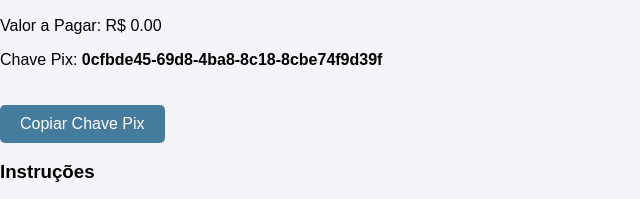
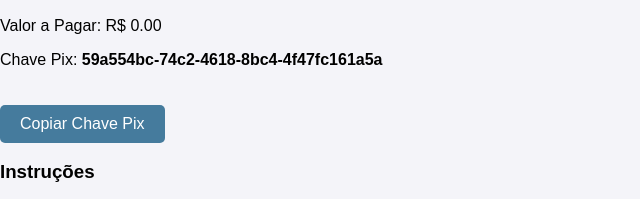
Before and after one commit to ASTROSANZ/Exometacards, a website: page public/confirmation.html in a window 1280 px wide. Shown: the part 171-370 px from the top of the page, 0-640 px from the left. Drawn offline with Linux system fonts and the light colour scheme.

Commit message:
Update confirmation.html

```diff
--- a/public/confirmation.html
+++ b/public/confirmation.html
@@ -15,7 +15,7 @@
         <section class="payment-info">
             <h2>Detalhes do Pagamento</h2>
             <p>Valor a Pagar: R$ <span id="valor-cartao">0.00</span></p>
-            <p>Chave Pix: <strong id="pix-key">0cfbde45-69d8-4ba8-8c18-8cbe74f9d39f</strong></p>
+            <p>Chave Pix: <strong id="pix-key">59a554bc-74c2-4618-8bc4-4f47fc161a5a</strong></p>
             <button onclick="copiarChavePix()">Copiar Chave Pix</button>
 
             <div class="instructions">
```
